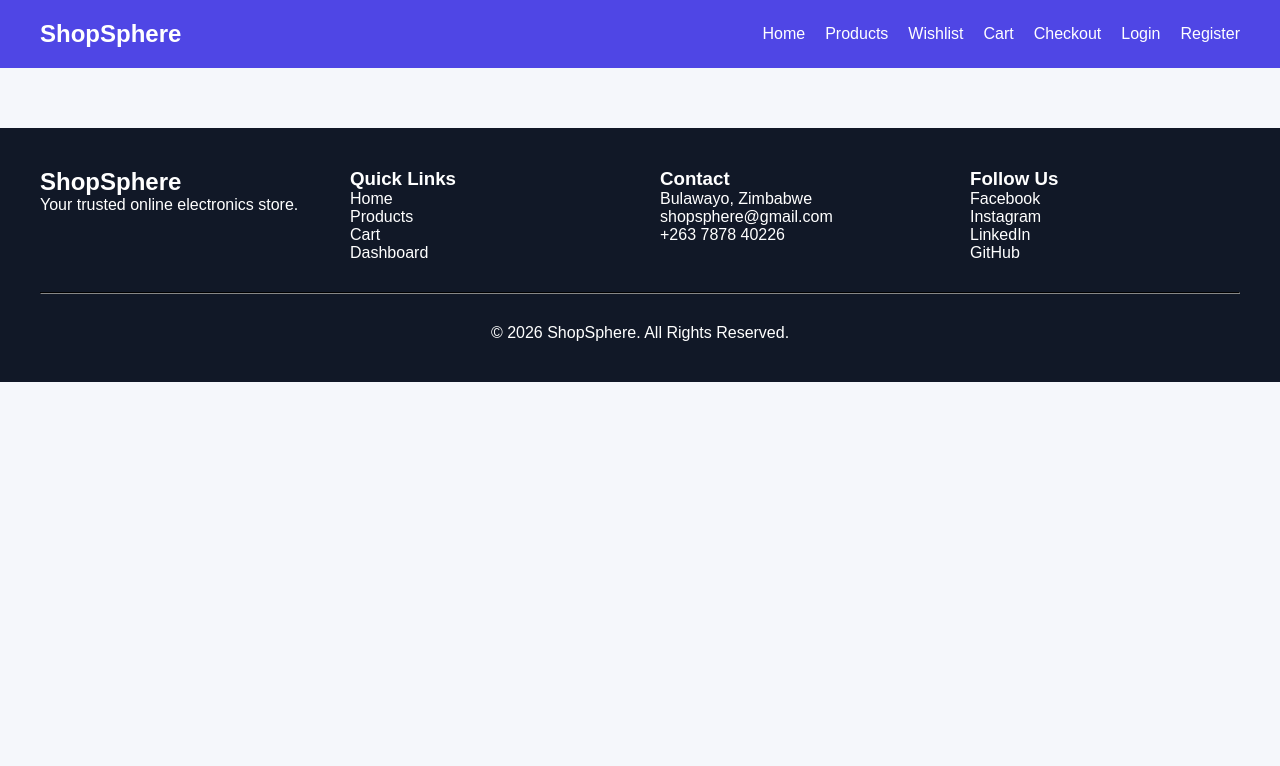
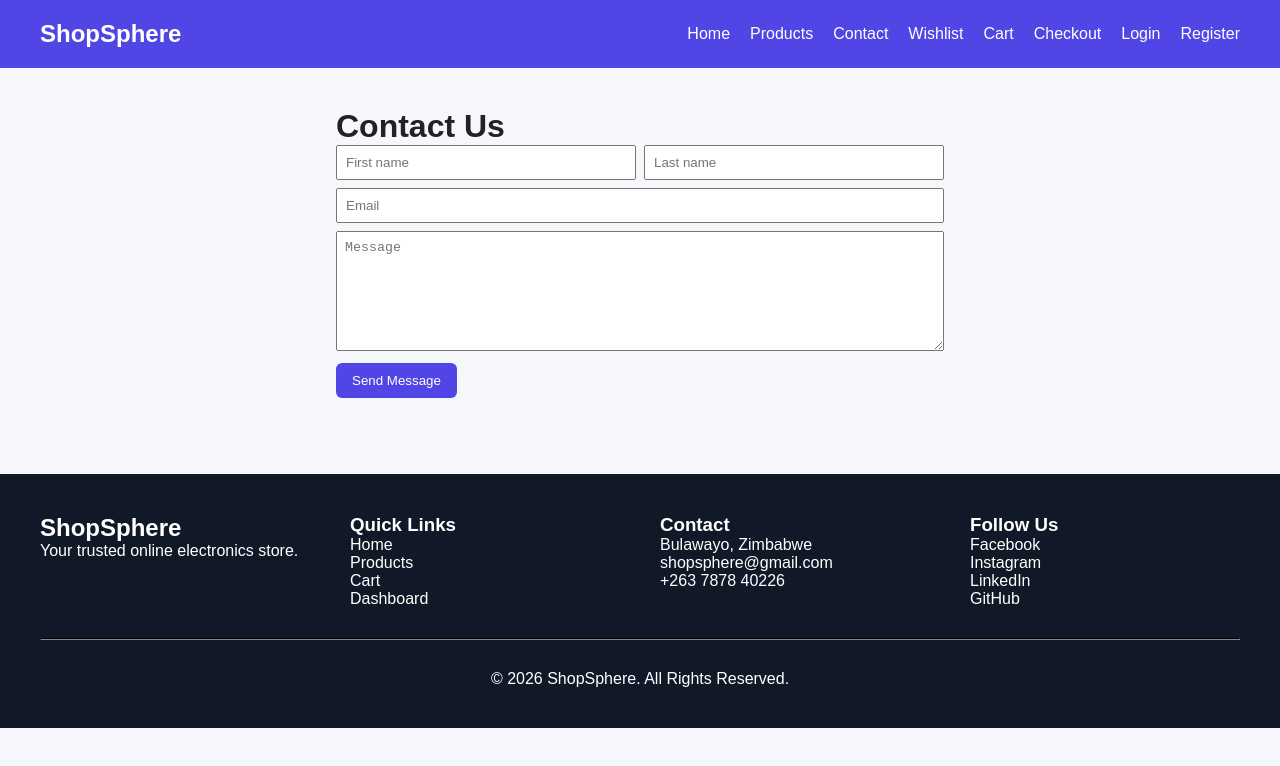
Before and after one commit to the-clever-mapuranga/shopsphere-ecommerce, a React app in the folder frontend/frontend/: page /contact in a window 1280 px wide. Shown: the top 766 px of the page. Built offline with nearby package versions, Linux system fonts and the light colour scheme; the HTML template or start-up script is replaced by a standard one.

Commit message:
feat(ui): add Contact form page and navbar link

```diff
--- a/frontend/frontend/src/components/Navbar.jsx
+++ b/frontend/frontend/src/components/Navbar.jsx
@@ -34,6 +34,8 @@ function Navbar() {
         <Link style={linkStyle} to="/">Home</Link>
 
         <Link style={linkStyle} to="/products">Products</Link>
+
+        <Link style={linkStyle} to="/contact">Contact</Link>
 
         <Link style={linkStyle} to="/wishlist">Wishlist</Link>
 
--- /dev/null
+++ b/frontend/frontend/src/pages/ContactForm.jsx
@@ -0,0 +1,53 @@
+import { useState } from "react";
+import API from "../services/api";
+
+function ContactForm() {
+  const [form, setForm] = useState({ first_name: "", last_name: "", email: "", message: "" });
+  const [loading, setLoading] = useState(false);
+
+  const handleChange = (e) => {
+    const { name, value } = e.target;
+    setForm((s) => ({ ...s, [name]: value }));
+  };
+
+  const handleSubmit = async (e) => {
+    e.preventDefault();
+    setLoading(true);
+    try {
+      await API.post("/security/contact/", form);
+      alert("Message sent. Thank you!");
+      setForm({ first_name: "", last_name: "", email: "", message: "" });
+    } catch (err) {
+      console.error(err);
+      alert("Failed to send message.");
+    } finally {
+      setLoading(false);
+    }
+  };
+
+  return (
+    <div style={{ maxWidth: 640, margin: "24px auto", padding: 16 }}>
+      <h1>Contact Us</h1>
+      <form onSubmit={handleSubmit}>
+        <div style={{ display: "flex", gap: 8, marginBottom: 8 }}>
+          <input name="first_name" placeholder="First name" value={form.first_name} onChange={handleChange} required style={{ flex: 1, padding: 8 }} />
+          <input name="last_name" placeholder="Last name" value={form.last_name} onChange={handleChange} required style={{ flex: 1, padding: 8 }} />
+        </div>
+
+        <div style={{ marginBottom: 8 }}>
+          <input name="email" type="email" placeholder="Email" value={form.email} onChange={handleChange} required style={{ width: "100%", padding: 8 }} />
+        </div>
+
+        <div style={{ marginBottom: 8 }}>
+          <textarea name="message" placeholder="Message" value={form.message} onChange={handleChange} required style={{ width: "100%", minHeight: 120, padding: 8 }} />
+        </div>
+
+        <button type="submit" disabled={loading} style={{ padding: "10px 16px", background: "#4f46e5", color: "white", border: "none", borderRadius: 6 }}>
+          {loading ? "Sending..." : "Send Message"}
+        </button>
+      </form>
+    </div>
+  );
+}
+
+export default ContactForm;
--- a/frontend/frontend/src/routes/AppRoutes.jsx
+++ b/frontend/frontend/src/routes/AppRoutes.jsx
@@ -7,6 +7,7 @@ import ProductDetail from "../pages/ProductDetail";
 import Wishlist from "../pages/Wishlist";
 import Login from "../pages/Login";
 import Register from "../pages/Register";
+import ContactForm from "../pages/ContactForm";
 
 /* User Pages */
 import Cart from "../pages/Cart";
@@ -51,6 +52,8 @@ function AppRoutes() {
       <Route path="/login" element={<Login />} />
 
       <Route path="/register" element={<Register />} />
+
+      <Route path="/contact" element={<ContactForm />} />
 
       {/* User */}
 
```
